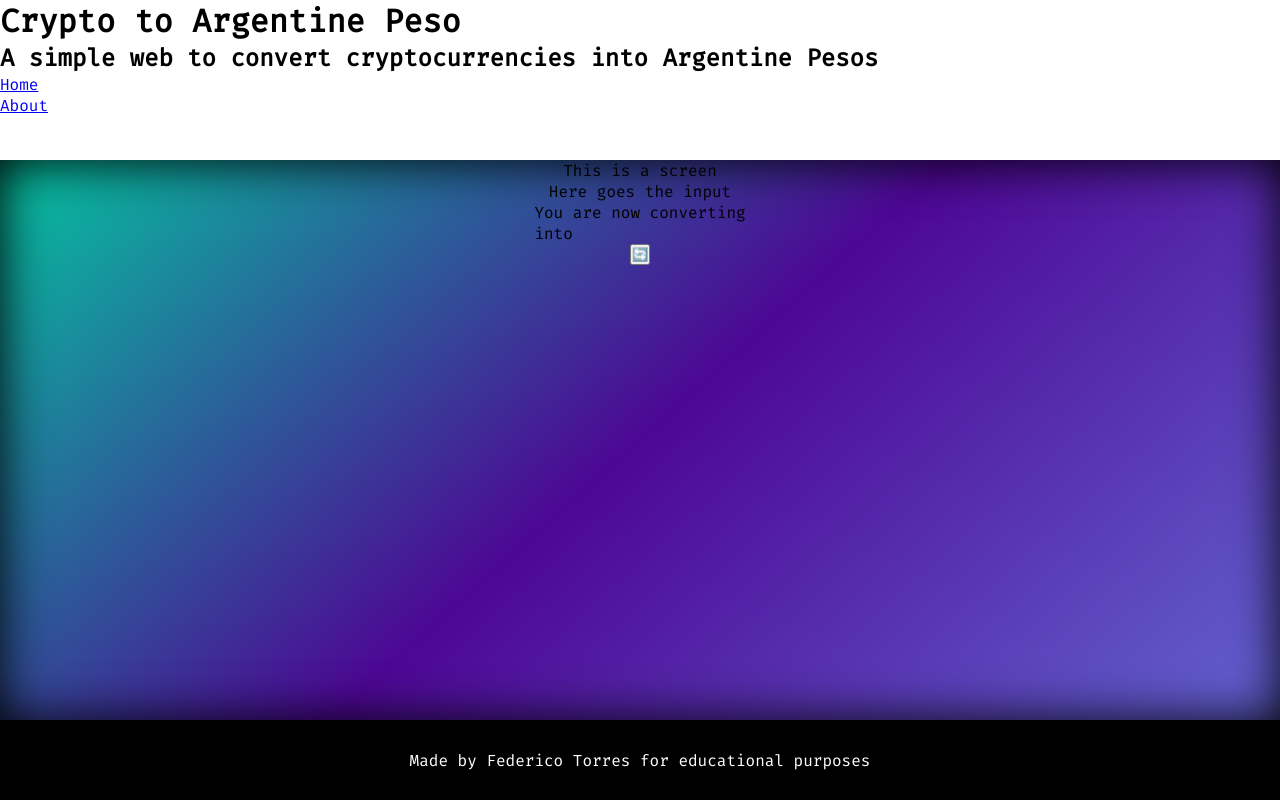
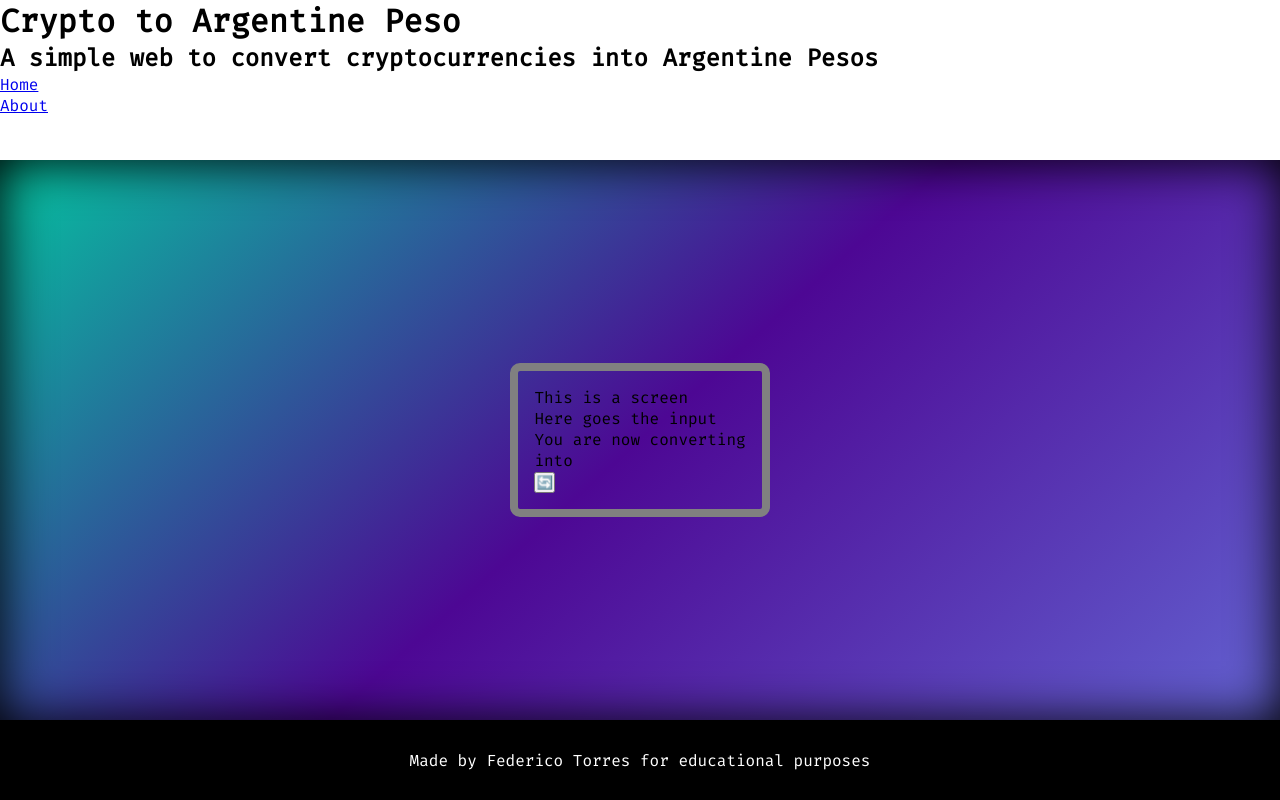
Before and after one commit to FedericoTorres233/crypto-to-peso-arg, a React (Create React App) app: page / in a window 1280 px wide. Built offline with nearby package versions, Linux system fonts and the light colour scheme.

Commit message:
add style to calculator

```diff
--- a/src/pages/Home.module.css
+++ b/src/pages/Home.module.css
@@ -1,5 +1,5 @@
 .bg {
-  background: rgb(2, 0, 36) cover;
+  background: rgb(2, 0, 36);
   background: linear-gradient(
     318deg,
     rgba(2, 0, 36, 1) 0%,
@@ -8,9 +8,16 @@
     rgba(4, 196, 160, 1) 100%
   );
   box-shadow: inset 1px 1px 50px;
+  display: grid;
+  place-items: center;
 }
 
-.calculator{
-    display:grid;
-    place-items:center;
+.calculator {
+    padding:1rem;
+    border:8px solid gray;
+    border-radius: 10px;
+    -webkit-border-radius: 10px;
+    -moz-border-radius: 10px;
+    -ms-border-radius: 10px;
+    -o-border-radius: 10px;
 }
```
